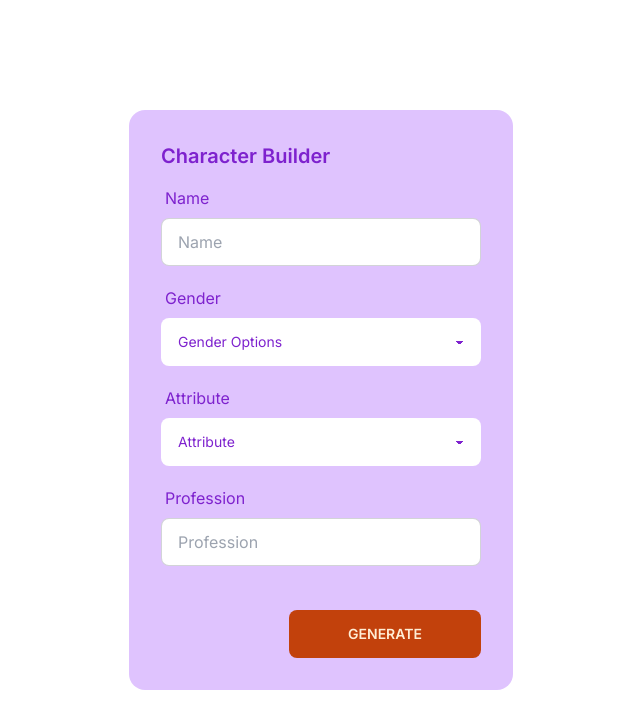
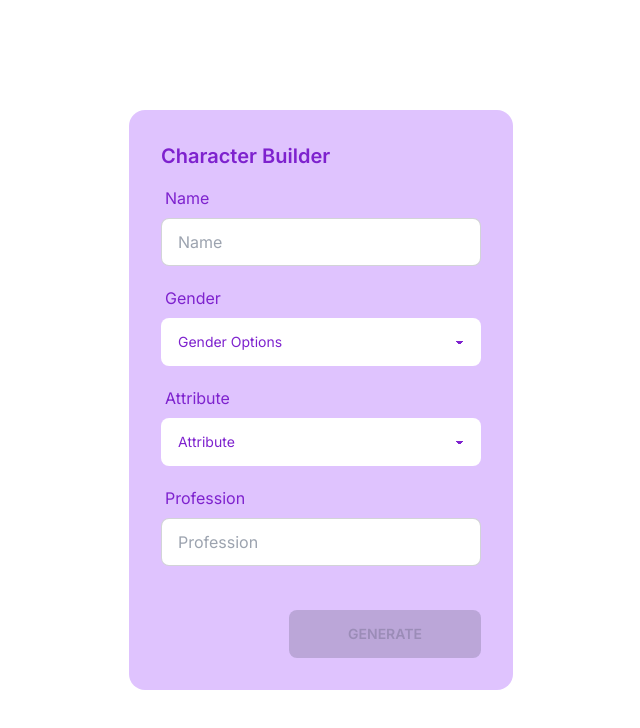
Before and after one commit to Leon-Avanade-Carbonell/persona-builder, a Next.js app: page /char-builder in a window 1280 px wide. Shown: the top 728 px of the page, without its empty margins (319-959 px from the left). Built offline with nearby package versions, Linux system fonts and the light colour scheme.

Commit message:
finished summary api call

```diff
--- /dev/null
+++ b/app/api/char-builder/profile/route.ts
@@ -0,0 +1,64 @@
+import { CompletionMessageType, ProfileFormType } from '@/types'
+import { NextResponse } from 'next/server'
+import OpenAI from 'openai'
+
+const apiKey = process.env.OPENAI_KEY
+
+const openai = new OpenAI({
+  apiKey: apiKey
+})
+
+function randomize(list: string[]): string {
+  const selection = Math.floor(Math.random() * list.length)
+  return list[selection]
+}
+
+const hobbies = [
+  'Reading',
+  'Playing a musical instrument',
+  'Gardening',
+  'Painting',
+  'Cooking',
+  'Photography',
+  'Hiking',
+  'Cycling',
+  'Singing',
+  'Dancing',
+  'Yoga',
+  'Swimming',
+  'Traveling',
+  'Fishing',
+  'Drawing',
+  'Writing',
+  'Gaming',
+  'Knitting',
+  'Meditation',
+  'Birdwatching'
+]
+
+export async function POST(request: Request) {
+  const body = (await request.json()) as ProfileFormType
+
+  const composer: CompletionMessageType = [
+    {
+      role: 'system',
+      content: `You are ${body.name} with a profession of ${body.profession} with a ${body.attribute} personality.`
+    },
+    {
+      role: 'system',
+      content: `You are knowledgeable in the topics about ${randomize(hobbies)}`
+    },
+    {
+      role: 'user',
+      content:
+        'Give a summary of yourself. Limit your response to max of 40 words'
+    }
+  ]
+
+  const response = await openai.chat.completions.create({
+    messages: composer,
+    model: 'gpt-3.5-turbo-16k-0613'
+  })
+
+  return NextResponse.json({ message: response.choices[0].message.content })
+}
--- a/components/CharBuilder.tsx
+++ b/components/CharBuilder.tsx
@@ -1,22 +1,23 @@
 'use client'
 
+import { useState } from 'react'
 import CharacterBuilderForm from './character-builder-form'
+import { IProfileSummary } from '@/types'
 
 function CharacterBuilder() {
-  async function handleSubmit() {
-    const response = await fetch('/api/char-builder/image', {
-      method: 'POST'
-    })
-
-    console.table(response)
-  }
+  const [summary, setSummary] = useState<IProfileSummary | undefined>()
 
   return (
     <>
       <div className="min-w-screen min-h-screen">
         <div className="container min-h-screen mx-auto flex items-center justify-center">
           <div className="flex flex-row ">
-            <CharacterBuilderForm />
+            <div className="flex-1">
+              <CharacterBuilderForm setSummary={setSummary} />
+            </div>
+            {summary && (
+              <div className="flex-1 ">{JSON.stringify(summary)}</div>
+            )}
           </div>
         </div>
       </div>
--- a/components/character-builder-form.tsx
+++ b/components/character-builder-form.tsx
@@ -1,6 +1,8 @@
 'use client'
 
-import { useState } from 'react'
+import { IProfileSummary, ProfileFormType } from '@/types'
+import { useMutation } from '@tanstack/react-query'
+import { Dispatch, useState } from 'react'
 
 const genderOptions = ['male', 'female', 'non-binary']
 const attributeOptions = [
@@ -16,10 +18,43 @@ const attributeOptions = [
   'optimistic'
 ]
 
-function CharacterBuilderForm() {
+interface ICharacterBuilderForm {
+  setSummary: Dispatch<IProfileSummary>
+}
+
+function CharacterBuilderForm({ setSummary }: ICharacterBuilderForm) {
   const [name, setName] = useState<undefined | string>()
-  const [gender, setGender] = useState<string>('Gender Options')
-  const [attribute, setAttribute] = useState<string>('Attribute')
+  const [gender, setGender] = useState<undefined | string>()
+  const [attribute, setAttribute] = useState<undefined | string>('Attribute')
+  const [profession, setProfession] = useState<undefined | string>()
+
+  async function mutationFn() {
+    const reqBody: ProfileFormType = {
+      name: name || '',
+      attribute: attribute || '',
+      gender: gender || '',
+      profession: profession || ''
+    }
+    return fetch('/api/char-builder/profile', {
+      method: 'POST',
+      body: JSON.stringify(reqBody)
+    })
+  }
+
+  const profileAPI = useMutation({
+    mutationFn: mutationFn,
+    onSuccess: async (res) => {
+      const data = (await res.json()) as { message: string }
+      setSummary({
+        name: name || '',
+        attribute: attribute || '',
+        gender: gender || '',
+        profession: profession || '',
+        summary: data.message
+      })
+    }
+  })
+
   return (
     <>
       <div className="card w-96 bg-purple-300/80 text-purple-700">
@@ -31,6 +66,7 @@ function CharacterBuilderForm() {
               type="text"
               placeholder="Name"
               className="input input-bordered w-full max-w-xs"
+              onChange={(entry) => setName(entry.currentTarget.value)}
             />
           </div>
           <div className="form-control w-full max-w-xs mb-1">
@@ -38,7 +74,6 @@ function CharacterBuilderForm() {
             <select
               className="select w-full max-w-xs"
               defaultValue={'Gender Options'}
-              //   value={gender}
               onChange={(entry) => {
                 setGender(entry.currentTarget.value)
               }}
@@ -69,11 +104,24 @@ function CharacterBuilderForm() {
               type="text"
               placeholder="Profession"
               className="input input-bordered w-full max-w-xs"
+              onChange={(entry) => setProfession(entry.currentTarget.value)}
             />
           </div>
 
           <div className="card-actions justify-end mt-8">
-            <button className="btn bg-orange-700 text-orange-100 w-48 border-none ">
+            <button
+              className="btn bg-orange-700/70 text-orange-100 w-48 border-none hover:bg-orange-700"
+              disabled={
+                !gender ||
+                !name ||
+                name.length <= 1 ||
+                !attribute ||
+                !profession ||
+                profession.length <= 1 ||
+                profileAPI.isPending
+              }
+              onClick={() => profileAPI.mutate()}
+            >
               Generate
             </button>
           </div>
--- a/components/social-media-post.tsx
+++ b/components/social-media-post.tsx
@@ -40,7 +40,7 @@ export default function SocialMediaPost(props: ISocialMediaPostProps) {
   }, [thoughts])
   return (
     <div className="max-w-lg max-h-[13.5rem] w-full p-5 bg-purple-400 rounded-md">
-      <div className="mb-4">{source}</div>
+      <div className="mb-4 text-orange-200 text-lg font-bold">{source}</div>
       <div className="h-24">{message || 'loading...'}</div>
     </div>
   )
```
Also changed, not shown: types.ts (+11 -0 lines).
